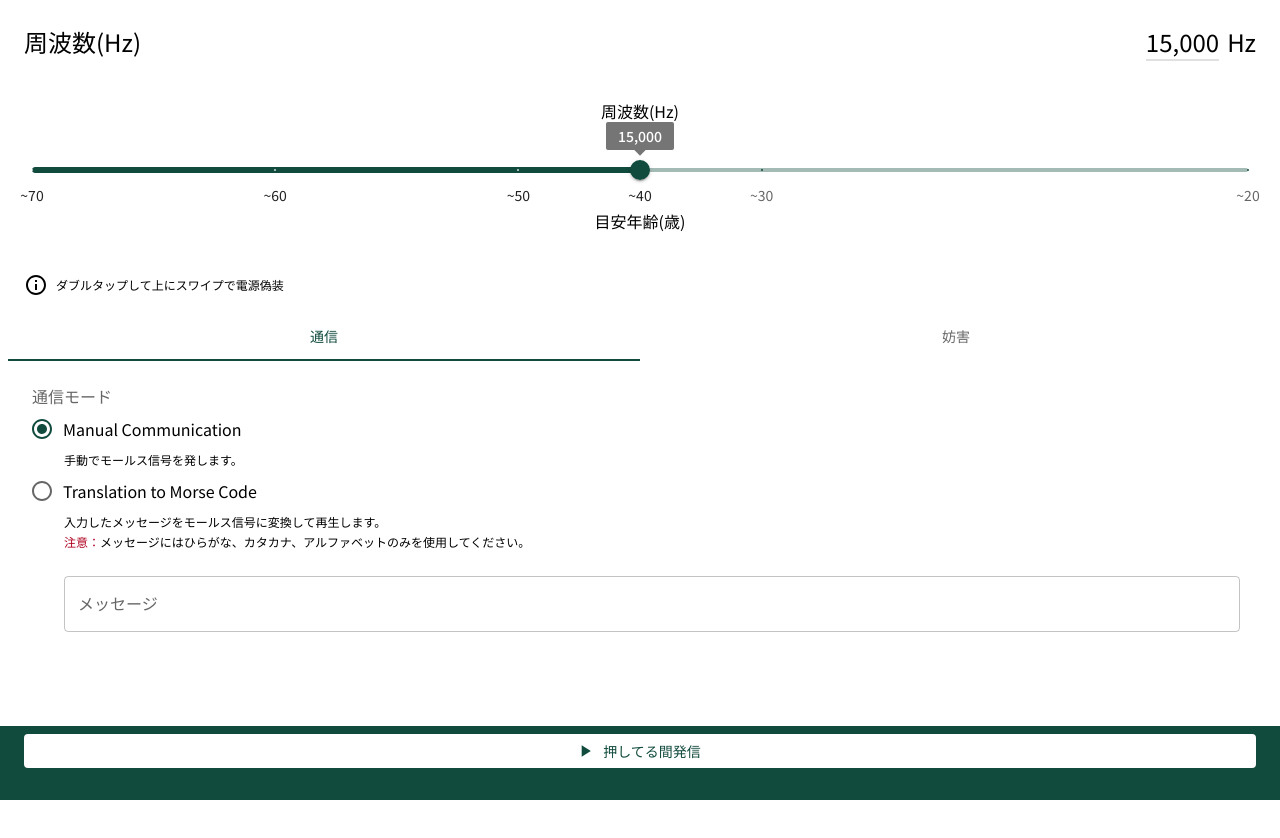
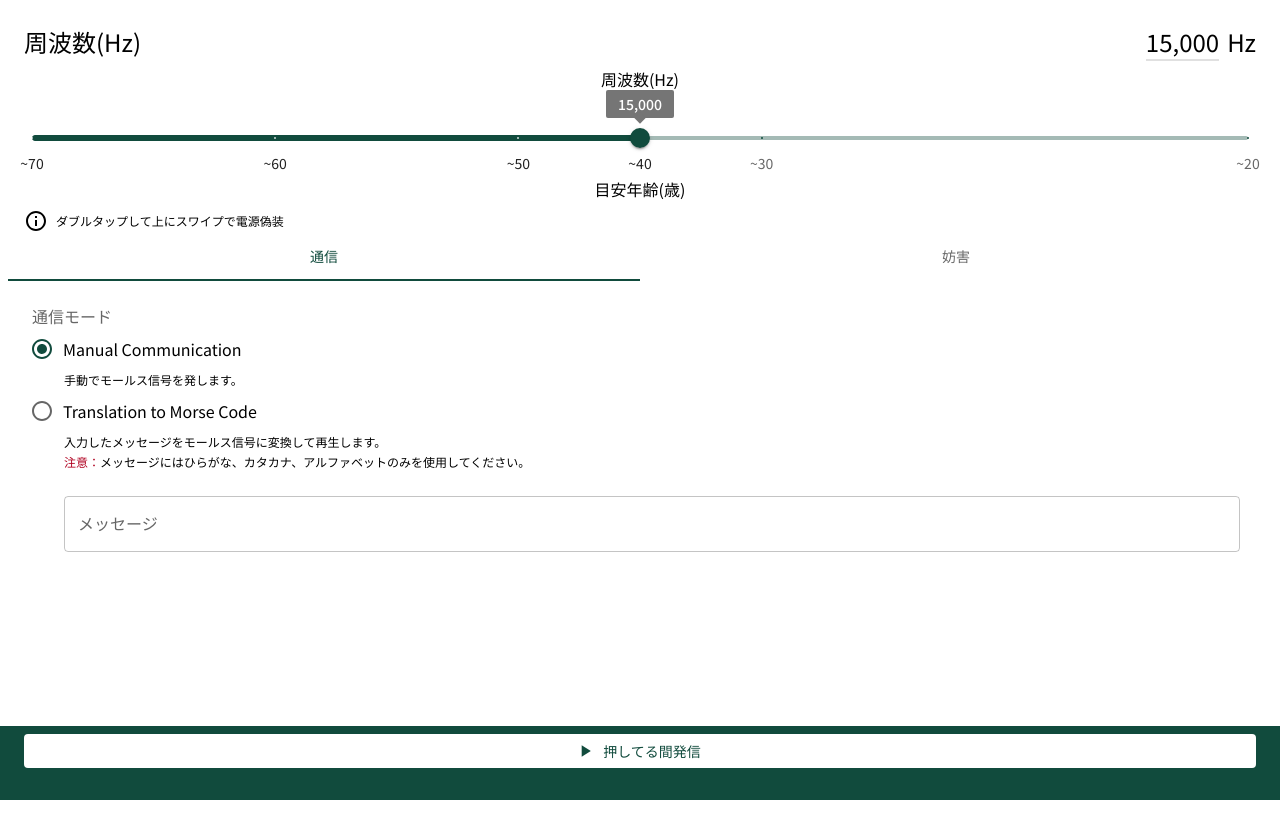
Before and after one commit to nagohachi/tsukutte-asobu2023, a React (Vite) app: page / in a window 1280 px wide. Shown: the top 838 px of the page. Before the commit the page ends 800 px from the top, so only its background shows below. Built offline with nearby package versions, Linux system fonts and the light colour scheme.

Commit message:
余白の狭さを調整

```diff
--- a/src/ FrequencyBar.tsx
+++ b/src/ FrequencyBar.tsx
@@ -50,7 +50,7 @@ function FrequencyBar({ frequency, setFrequency }: FrequencyBarProps) {
 
   return (
     <>
-      <Box sx={{ flexGrow: 1, p: 2, fontSize: "h5.fontSize" }}>
+      <Box sx={{ flexGrow: 1, p: 2, pb: 1, fontSize: "h5.fontSize" }}>
         <Grid container spacing={0}>
           <Grid item xs={"auto"} sx={{ fontFamily: "Noto Sans JP" }}>
             周波数(Hz)
@@ -65,7 +65,7 @@ function FrequencyBar({ frequency, setFrequency }: FrequencyBarProps) {
           </Grid>
         </Grid>
       </Box>
-      <Box sx={{ p: 3 }}>
+      <Box sx={{ px: 3, pt: 0, pb: 1 }}>
         <Box sx={{ textAlign: "center", fontFamily: "Noto Sans JP" }}>
           周波数(Hz)
         </Box>
--- a/src/App.tsx
+++ b/src/App.tsx
@@ -25,7 +25,8 @@ function App() {
           <Grid
             container
             spacing={1}
-            padding={2}
+            px={2}
+            py={0}
             sx={{ typography: "caption" }}
             alignItems="center"
           >
--- a/src/MenuTabs.tsx
+++ b/src/MenuTabs.tsx
@@ -47,7 +47,7 @@ const NormalMode = ({
 }: ModeProps) => {
   return (
     <>
-      <FormControl fullWidth>
+      <FormControl fullWidth sx={{ mb: 30 }}>
         <FormLabel id="normal-mode-radio-buttons-group-label">
           通信モード
         </FormLabel>
```
